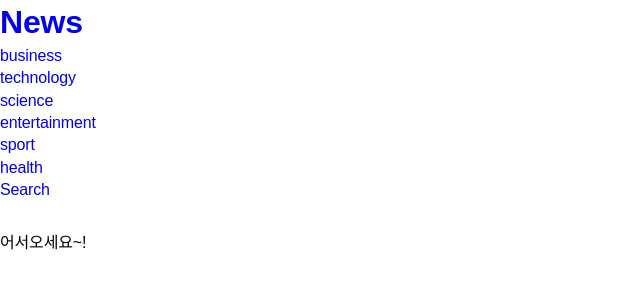
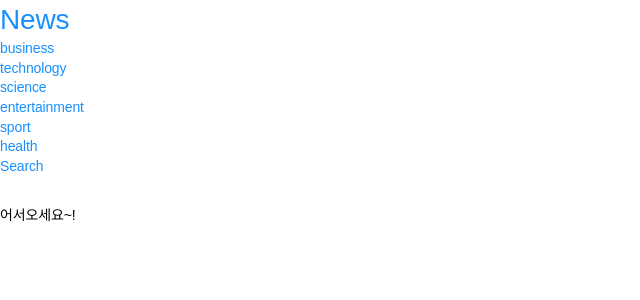
Before and after one commit to seonyoung1/next-news, a Next.js app: page / in a window 1280 px wide. Shown: the top 300 px of the page, without its empty margins (0-640 px from the left). Built offline with nearby package versions, Linux system fonts and the light colour scheme; a web font is replaced by a local one.

Commit message:
antd css적용

```diff
--- a/next.config.js
+++ b/next.config.js
@@ -1,2 +1,3 @@
 const withSass = require('@zeit/next-sass');
-module.exports = withSass();
+const withCSS = require('@zeit/next-css');
+module.exports = withCSS(withSass());
--- a/package.json
+++ b/package.json
@@ -11,6 +11,7 @@
   "author": "",
   "license": "MIT",
   "dependencies": {
+    "@zeit/next-css": "^1.0.1",
     "@zeit/next-sass": "^1.0.1",
     "antd": "^3.24.3",
     "next": "^9.1.2",
--- a/pages/_app.js
+++ b/pages/_app.js
@@ -2,6 +2,7 @@ import React from 'react';
 import Head from "next/head";
 import Layout from "../components/Layout";
 import PropTypes from "prop-types";
+import 'antd/dist/antd.css';
 import "../styles/common.scss";
 
 const News = ({Component}) => {
--- a/styles/common.scss
+++ b/styles/common.scss
@@ -1,4 +1,4 @@
-@import "reset";
+@import "reset.scss";
 
 #wrapper{
     max-width:1280px;margin:0 auto;width:100%;min-height:150vh;
```
Also changed, not shown: pages/search.js (+8 -0 lines), 1 other file (tests, documents, lock files or other folders).
